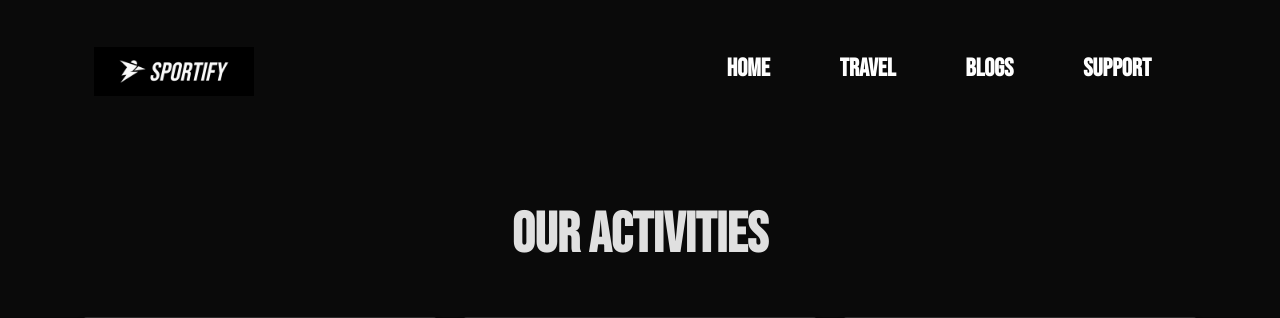
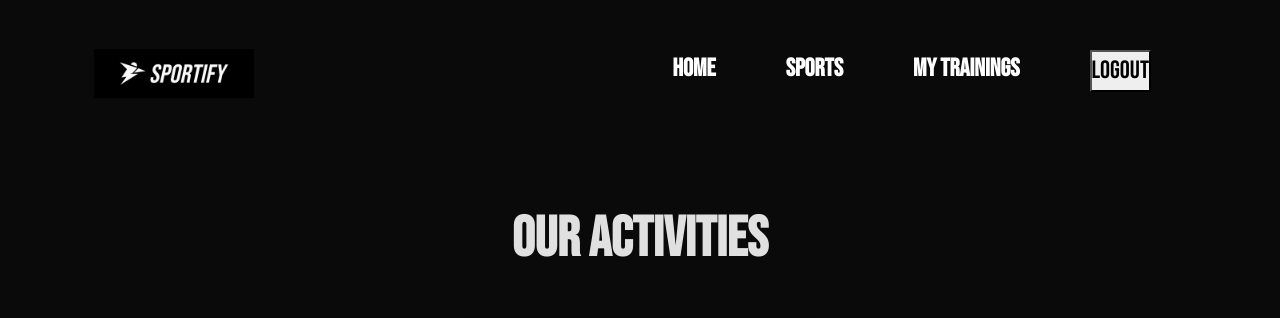
Before and after one commit to Abdeldjalil-GRF/Soirtify, a PHP site: page /sports.php in a window 1280 px wide. Shown: the top 318 px of the page. Run offline with PHP 8.4, Linux system fonts and the light colour scheme; the visitor is signed in with stand-in values (Sample User, id 1).

Commit message:
navbar fixed

```diff
--- a/assets/css/my_reservations.css
+++ b/assets/css/my_reservations.css
@@ -64,6 +64,7 @@
     color: black;
   }
 
+
   @media (min-aspect-ratio: 16/9) {
     .banner video {
       width: 100%;
@@ -117,8 +118,6 @@
       display: block;
     }
   }
-
-
 
 
   /*Pied de carte*/
--- a/assets/css/sports.css
+++ b/assets/css/sports.css
@@ -118,7 +118,6 @@ li a:hover {
   }
 }
 
-
 /* Carte */
 .course-card {
   background-color: #ffffff;
--- a/pages/sports.php
+++ b/pages/sports.php
@@ -30,17 +30,17 @@
 
       <?php if (isset($_SESSION['user_id'])) : ?>
         <ul class="nav-links" id="nav-links">
-          <li><a href="#">Home</a></li>
-          <li><a href="#">Travel</a></li>
-          <li><a href="#">Blogs</a></li>
-          <li><a href="#">Support</a></li>
+          <li><a href="/Sportify/pages/home.php">Home</a></li>
+          <li><a href="/Sportify/pages/sports.php">Sports</a></li>
+          <li><a href="/Sportify/pages/my_reservations.php">My Trainings</a></li>
+          <li><a onclick="confirmLogout(event)"><button  id="btn_logout">Logout</button></a></li>
         </ul>
       <?php else : ?>
         <ul class="nav-links" id="nav-links">
-          <li><a href="#">Home</a></li>
+          <li><a href="/Sportify/pages/sports.php">Our Sports</a></li>
           <li><a href="#aboutus">About Us</a></li>
-          <li><a href="#">Feedbacks</a></li>
-          <li><a href="/SPORTIFY/pages/page_login.php">Login</a></li>
+          <li><a href="#feedback">FeedBacks</a></li>
+          <li><a href="/SPORTIFY/pages/page_login.php">Connexion</a></li>
         </ul>
       <?php endif; ?>
     </div>
```
Also changed, not shown: pages/my_reservations.php (+8 -7 lines).
